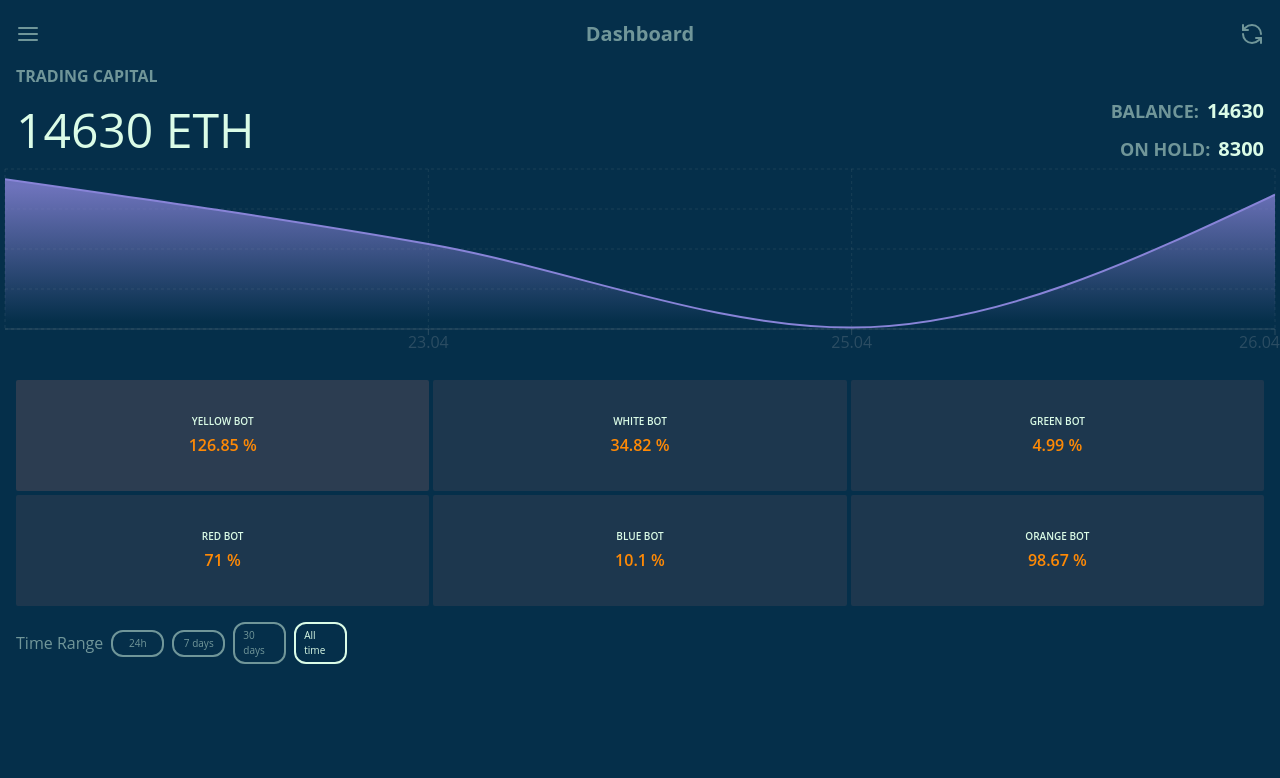
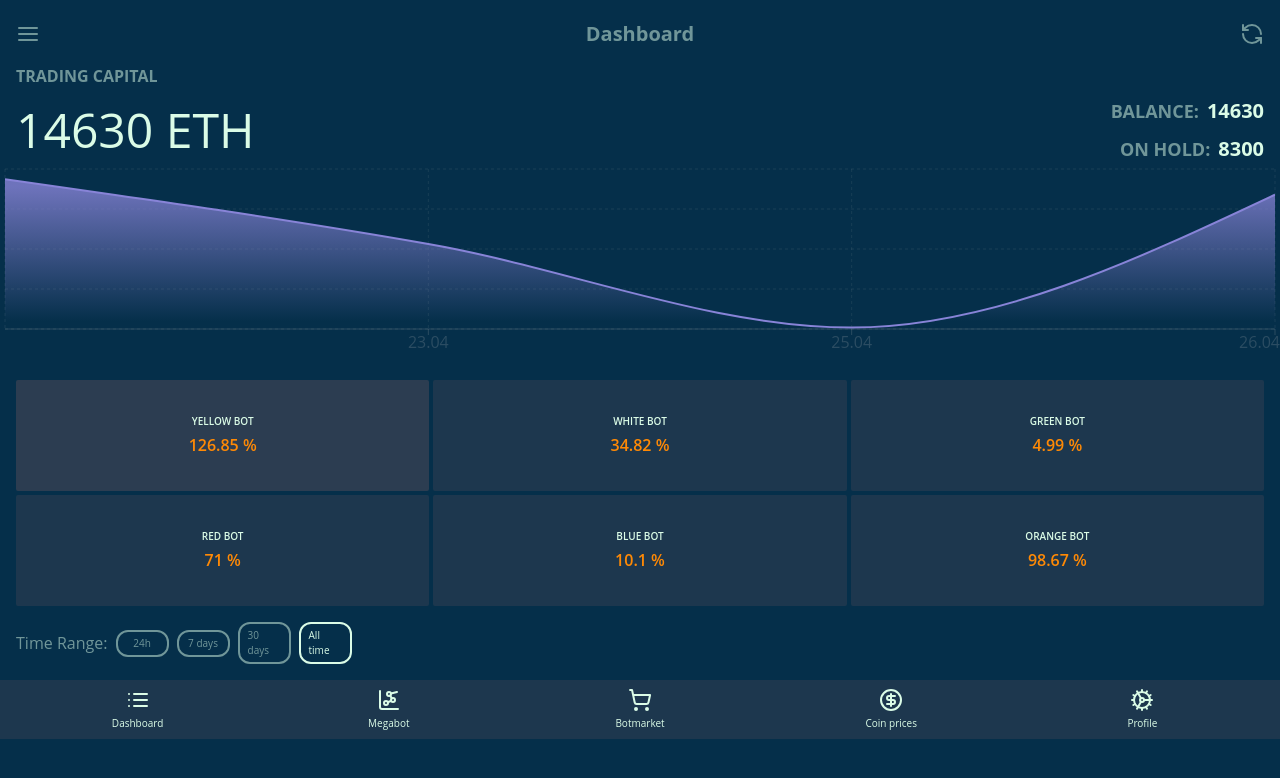
Before and after one commit to PiachkoAliaksey/app-dashboard-react-hq, a React (Vite) app: page / in a window 1280 px wide. Shown: the top 778 px of the page. Built offline with nearby package versions, Linux system fonts and the light colour scheme.

Commit message:
refactor files

```diff
--- a/src/App.tsx
+++ b/src/App.tsx
@@ -6,22 +6,24 @@ import ChartsArea from './components/ChartsArea';
 import BarBots from './components/BarBots';
 import SwitchBar from './components/SwitchBar';
 import { useState } from 'react';
+import BarFooter from './components/BarFooter';
 
 
 
 function App() {
   const [currentInterval, setCurrentInterval] = useState('all_time');
-  const [currentBot, setCurrentBot] = useState<string|number>('yellow_bot');
+  const [currentBot, setCurrentBot] = useState<string | number>('yellow_bot');
 
 
 
   return (
-    <div className='flex flex-col h-screen bg-sky-950 text-green-100 overflow-hidden font-[Open_Sans]'>
+    <div className='flex relative flex-col h-screen bg-sky-950 text-green-100 font-[Open_Sans]'>
       <NavBar />
       <BlockBTC />
-      <ChartsArea currentBot={currentBot}  />
+      <ChartsArea currentBot={currentBot} />
       <BarBots currentBot={currentBot} setCurrentBot={setCurrentBot} currentInterval={currentInterval} />
       <SwitchBar currentInterval={currentInterval} setCurrentInterval={setCurrentInterval} />
+      <BarFooter />
     </div>
   )
 }
--- /dev/null
+++ b/src/components/BarFooter.tsx
@@ -0,0 +1,19 @@
+import React from 'react';
+import { List, ChartNetwork, ShoppingCart, CircleDollarSign, Cog } from 'lucide-react';
+
+const dataBarFooter = [{ title: 'Dashboard', icon: <List /> }, { title: 'Megabot', icon: <ChartNetwork /> }, { title: 'Botmarket', icon: <ShoppingCart /> }, { title: 'Coin prices', icon: <CircleDollarSign /> }, { title: 'Profile', icon: <Cog /> }]
+
+const BarFooter = () => {
+    return (
+        <div className='w-full mt-4 h-fit bg-gray-700/50 px-4 py-2 grid grid-cols-5 gap-2'>
+            {dataBarFooter.map((item) => (
+                <div className='flex flex-col gap-1 items-center'>
+                    {item.icon}
+                    <span className='text-[10px]'>{item.title}</span>
+                </div>
+            ))}
+        </div>
+    )
+}
+
+export default BarFooter
--- a/src/components/SwitchBar.tsx
+++ b/src/components/SwitchBar.tsx
@@ -13,7 +13,7 @@ const SwitchBar = ({ setCurrentInterval, currentInterval }: TSwitchBar) => {
 
     return (
         <div className='w-full mt-4 h-fit px-4 flex gap-2 items-center'>
-            <span className='opacity-50'>Time Range</span>
+            <span className='opacity-50'>Time Range:</span>
             {dataInterval.map((item) => (
                 <div key={item} onClick={() => handleClick(mapDataInterval[item])} className={`px-2 py-1 rounded-xl w-[53px] border-2 text-[10px] opacity-50 flex items-center justify-center cursor-pointer transition-all ${currentInterval === mapDataInterval[item]?'opacity-100':''}`}>{item}</div>
             ))}
```
